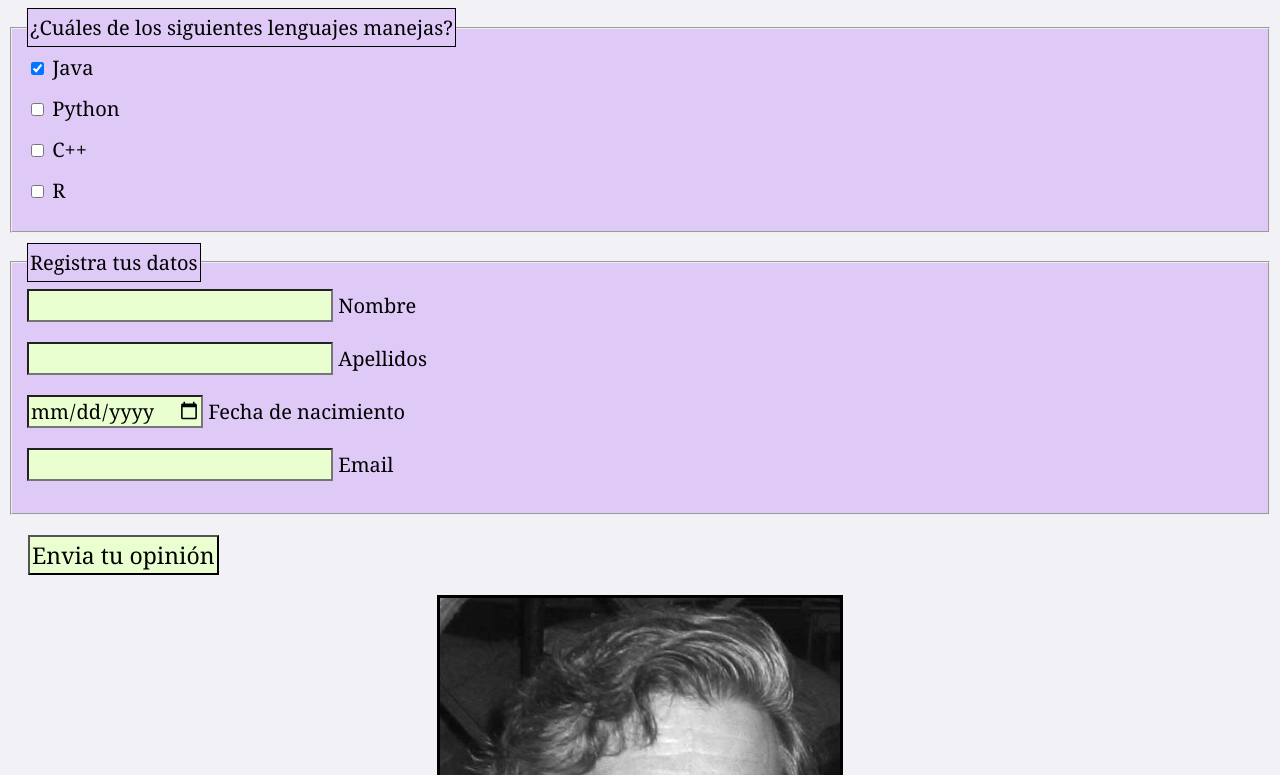
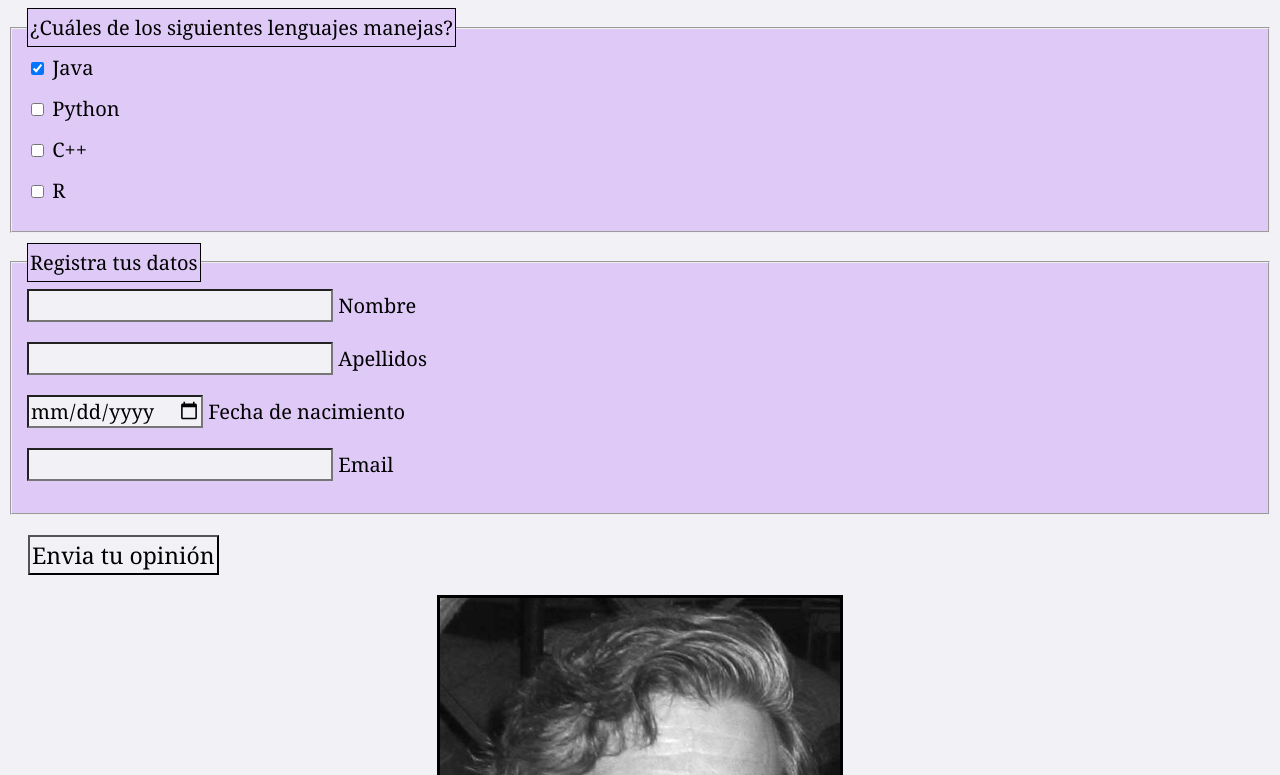
Before and after one commit to uo277516/psew, a plain HTML site: page formulario.html in a window 1280 px wide. Shown: the part 650-1425 px from the top of the page. Drawn offline with Linux system fonts and the light colour scheme.

Commit message:
Update estilo.css

```diff
--- a/estilo/estilo.css
+++ b/estilo/estilo.css
@@ -148,7 +148,7 @@ body {
    input{
     font-family: Georgia, 'Times New Roman', Times, serif;
     color: #000;
-    background-color: #EAFFD0;
+    background-color: #F1F1F6;
     margin-bottom: 20px;
     font-size: 20px;
    }
@@ -157,7 +157,7 @@ body {
     form>input{
     font-family: Georgia, 'Times New Roman', Times, serif;
     color: #000;
-    background-color: #EAFFD0;
+    background-color: #F1F1F6;
     margin: 20px 20px 20px 20px;
     padding: 2px;
     font-size: 23px;
```
